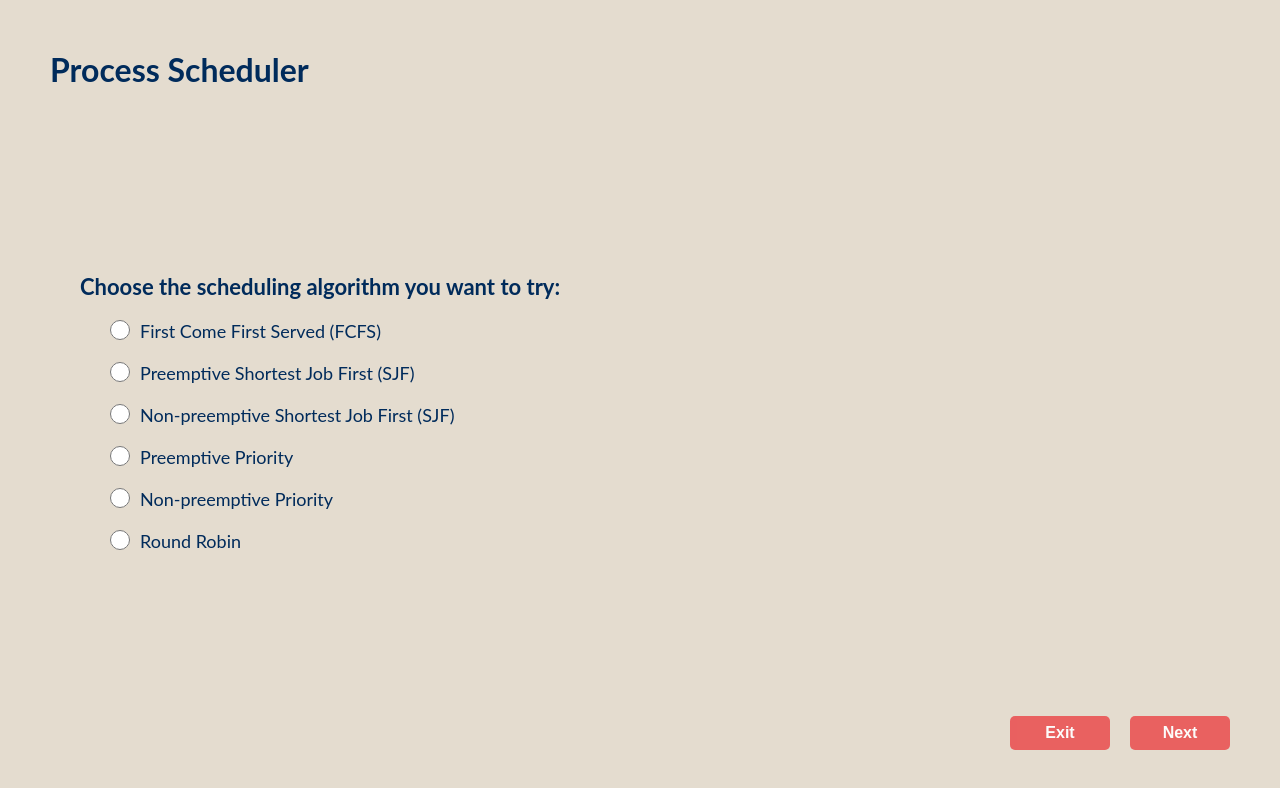
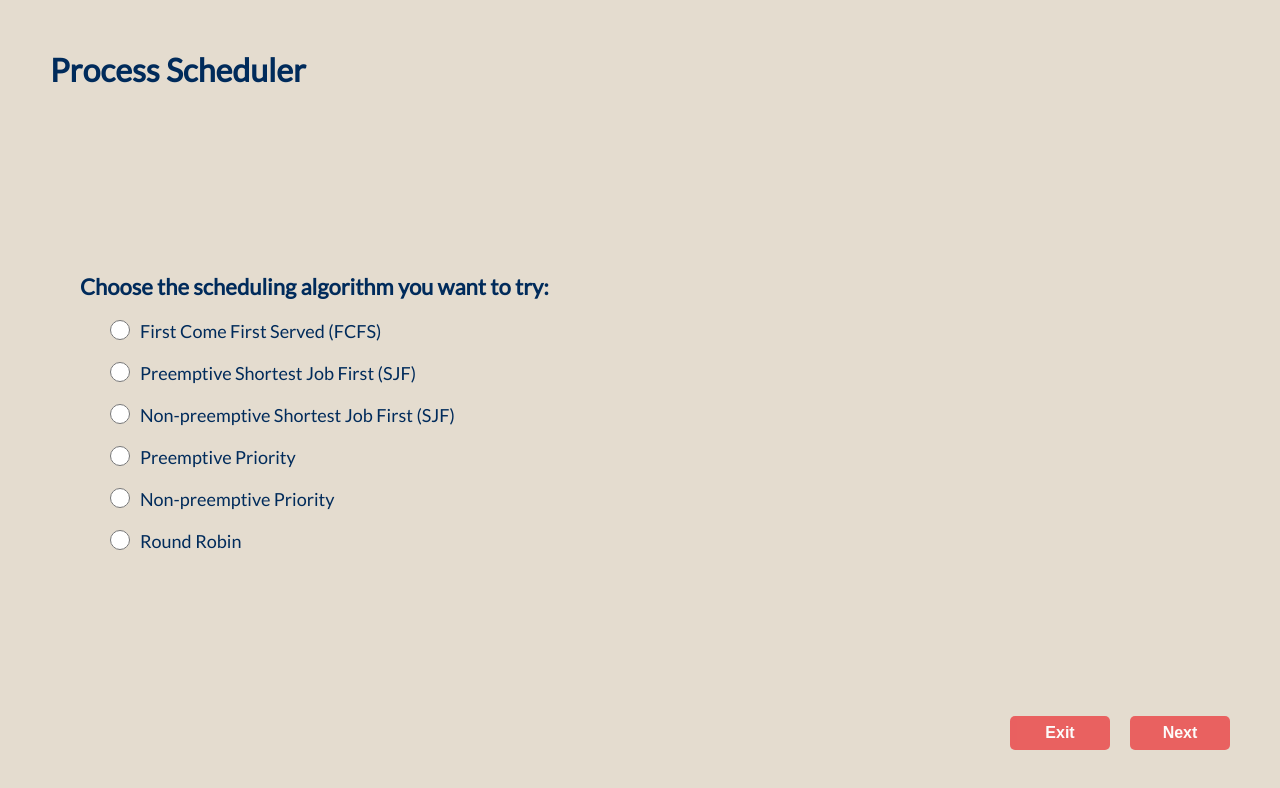
Before and after one commit to Ahmed-Khaled24/Process-Scheduler, an Electron app: page src/windows/mainWindow/mainWindow.html in a window 1280 px wide. Drawn offline with Linux system fonts and the light colour scheme.

Commit message:
fix: load used font locally in mainWindow

```diff
--- a/src/windows/mainWindow/mainWindow.css
+++ b/src/windows/mainWindow/mainWindow.css
@@ -1,4 +1,7 @@
-
+@font-face {
+    font-family: 'Lato';
+    src: url('../../../assets/Lato-Regular.ttf');
+}
 *{
     padding: 0;
     margin:0;
```
